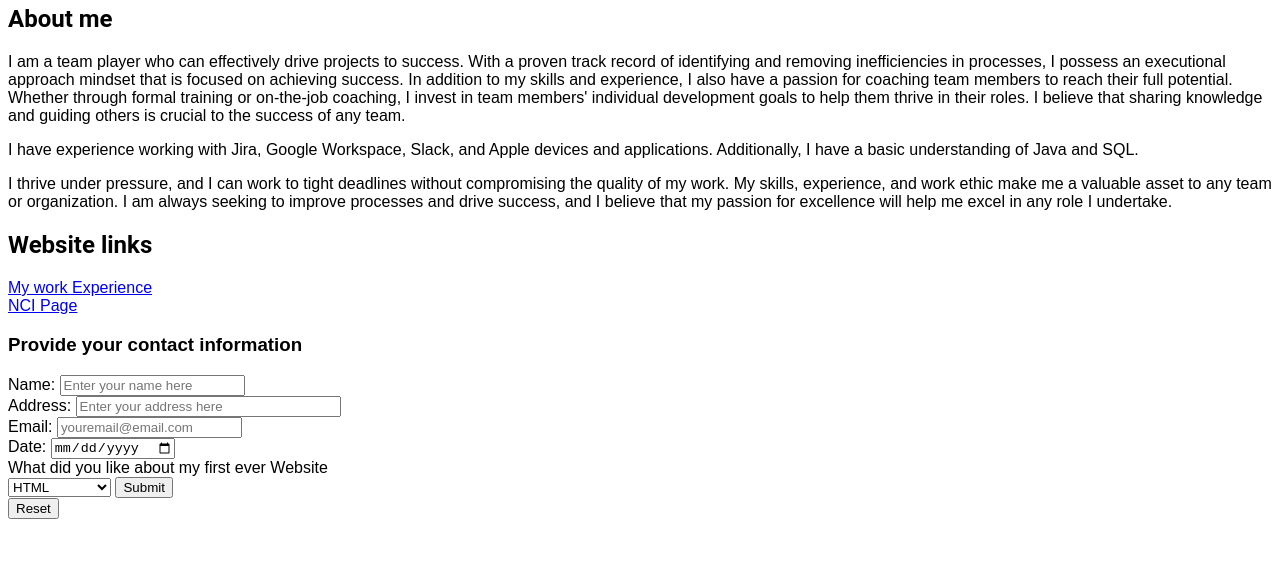
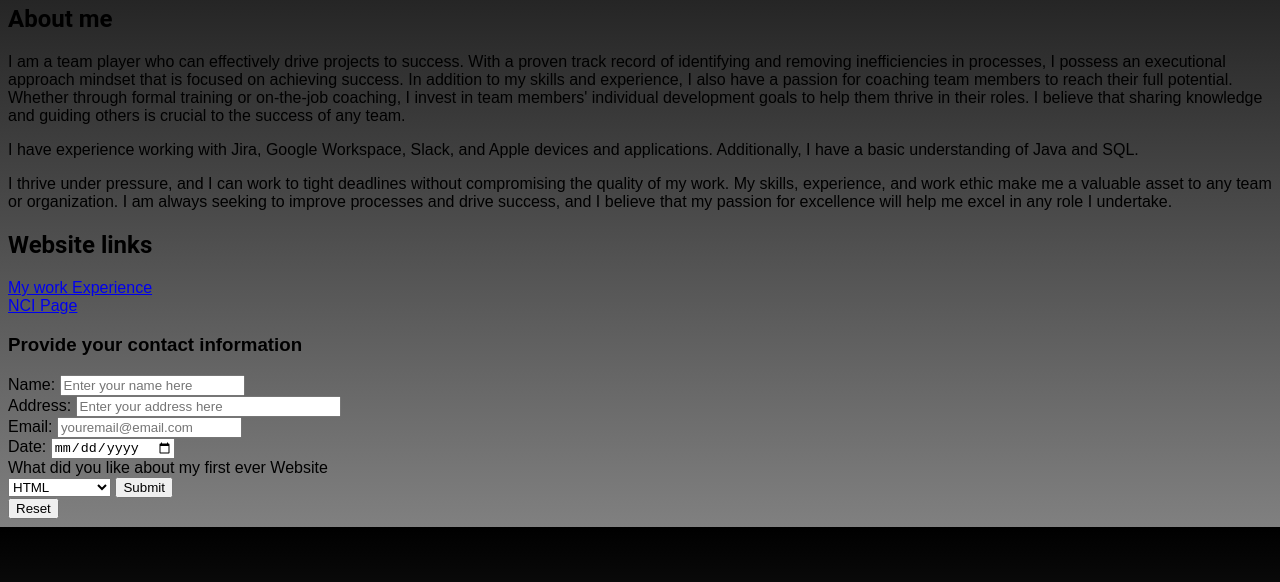
Before and after one commit to hebercg/FirstWebSite1, a plain HTML site: page index.html in a window 1280 px wide. Shown: the part 218-800 px from the top of the page. Drawn offline with Linux system fonts and the light colour scheme.

Commit message:
adding background colour

```diff
--- a/style.css
+++ b/style.css
@@ -9,7 +9,8 @@
 @import url("https://fonts.googleapis.com/css2?family=Open+Sans&display=swap");
 
 body {
-  font-family: "Roboto", sans-serif;
+  font-family: "Open Sans", sans-serif;
+  background: linear-gradient(to bottom, #000000, #808080);
 }
 
 h1 {
```
